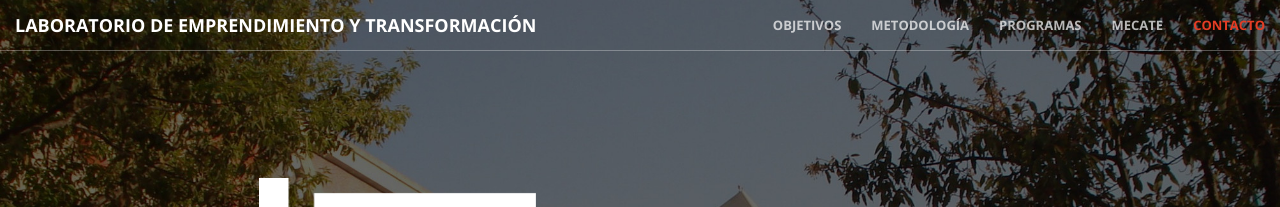
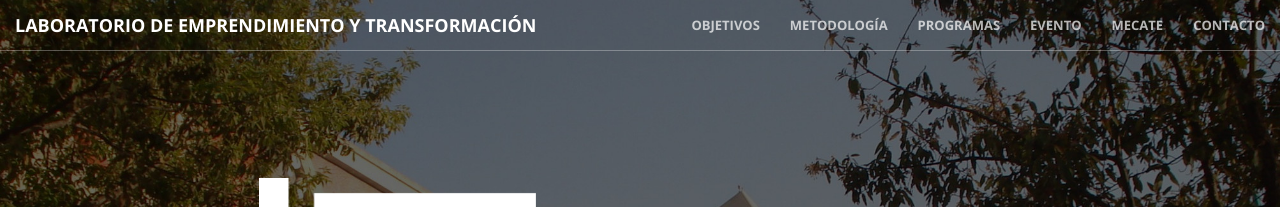
Before and after one commit to civica-digital/let, a Jekyll site: the page built from index.html, in a window 1280 px wide. Shown: the top 207 px of the page. Built offline with Jekyll 4.4.1, drawn with Linux system fonts in a browser that asks for light colours; nearby versions of some CDN libraries; library files that are not in the unit come from our copies.

Commit message:
absolute paths on menus

```diff
--- a/_includes/nav.html
+++ b/_includes/nav.html
@@ -15,19 +15,22 @@
     <div class="collapse navbar-collapse" id="bs-example-navbar-collapse-1">
       <ul class="nav navbar-nav navbar-right">
         <li>
-          <a class="page-scroll" href="#objetivos">Objetivos</a>
+          <a class="page-scroll" href="/let/#objetivos">Objetivos</a>
         </li>
         <li>
-          <a class="page-scroll" href="#metodologia">Metodología</a>
+          <a class="page-scroll" href="/let/#metodologia">Metodología</a>
         </li>
         <li>
-          <a class="page-scroll" href="#programas">Programas</a>
+          <a class="page-scroll" href="/let/#programas">Programas</a>
         </li>
         <li>
-          <a class="page-scroll" href="#mecate">Mecate</a>
+          <a class="page-scroll" href="/let/#mecate">Evento</a>
         </li>
         <li>
-          <a class="page-scroll" href="#contacto">Contacto</a>
+          <a class="page-scroll" href="mecate">Mecate</a>
+        </li>
+        <li>
+          <a class="page-scroll" href="/let/#contacto">Contacto</a>
         </li>
       </ul>
     </div>
```
